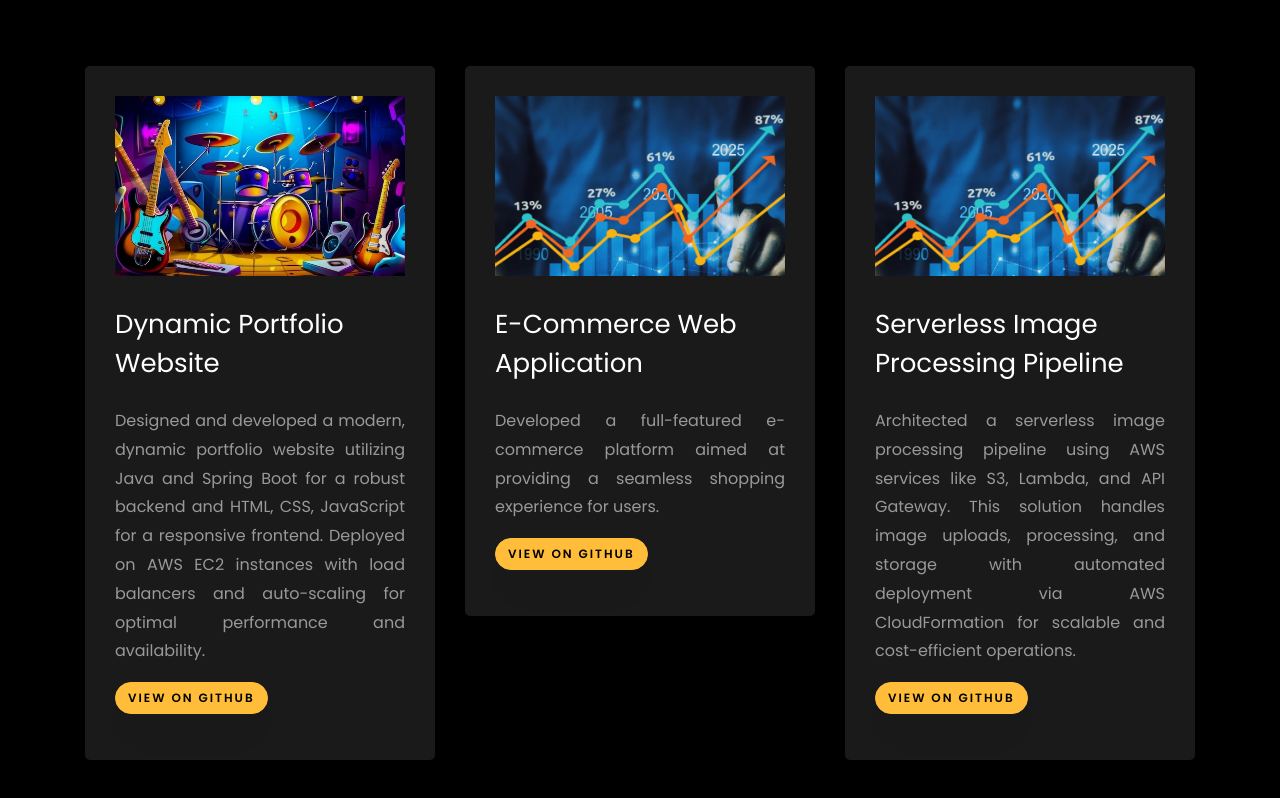
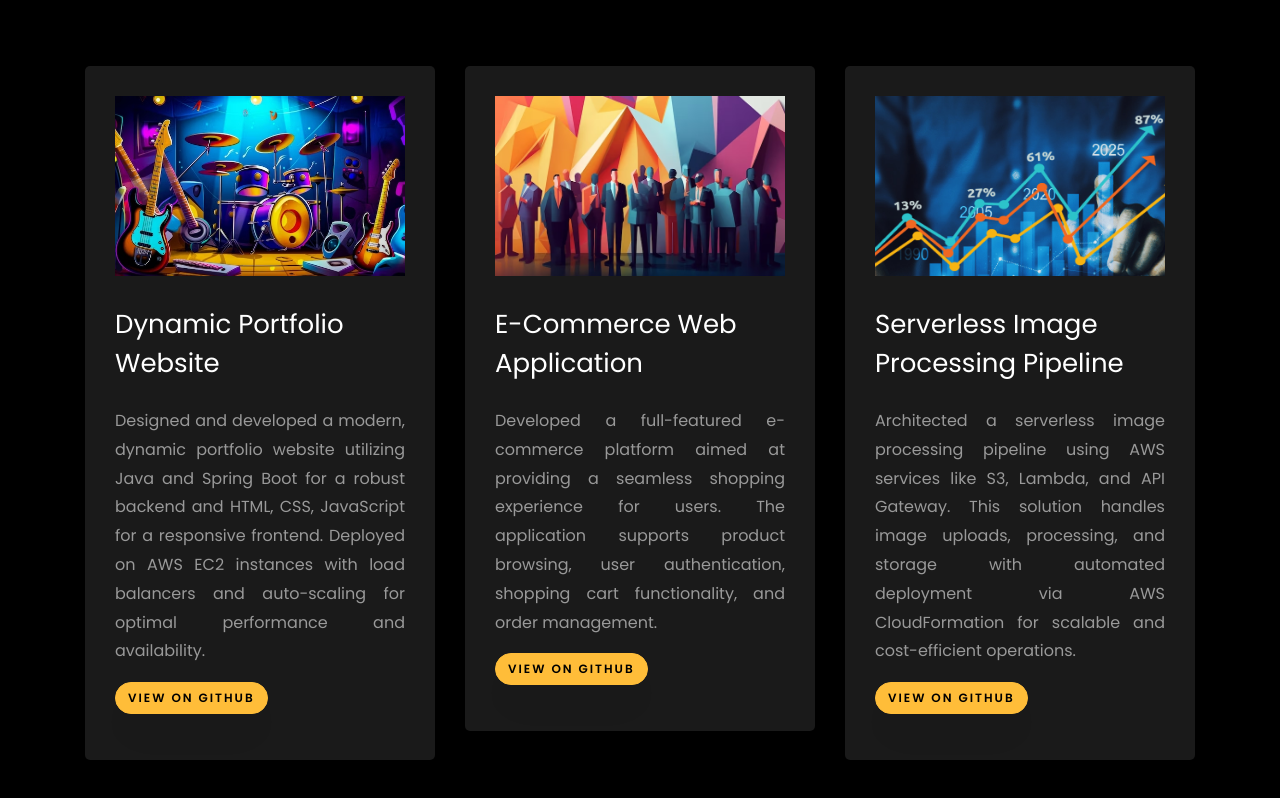
Before and after one commit to HarshaTechKnight/Harsha_Portfolio, a plain HTML site: page index.html in a window 1280 px wide. Shown: the part 3478-4276 px from the top of the page. Drawn offline with Linux system fonts and the light colour scheme; files whose address does not match are found by name.

Commit message:
Update index.html

```diff
--- a/index.html
+++ b/index.html
@@ -413,11 +413,12 @@
     			</div>
 			<div class="col-md-4">
     				<div class="resume-wrap ftco-animate">
-    					<a href="#" class="block-20 zoom-effect" style="background-image: url('images/proj_4.jpg');">
+    					<a href="#" class="block-20 zoom-effect" style="background-image: url('images/proj_5.jpg');">
               </a>
               <br>
     					<h2>E-Commerce Web Application</h2>
-    					<p class="mt-4" style="text-align: justify;"> Developed a full-featured e-commerce platform aimed at providing a seamless shopping experience for users.</p>
+    					<p class="mt-4" style="text-align: justify;">  Developed a full-featured e-commerce platform aimed at providing a seamless shopping experience for users. The application supports product browsing, user authentication, shopping cart functionality, and order management.
+</p>
     					<p><a href="https://github.com/HarshaTechKnight/E-commerce-Application" class="btn btn-primary">View on Github</a></p>
     				</div>
     			</div>
```
